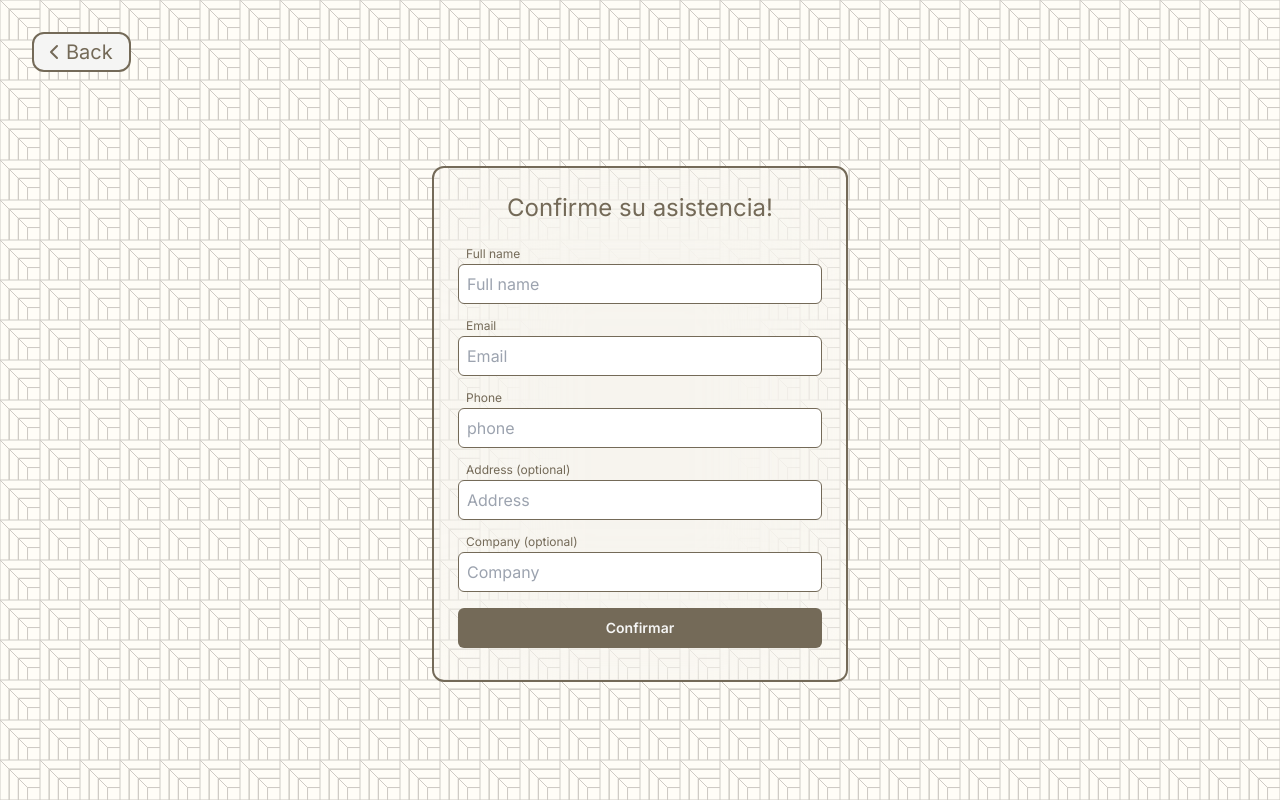
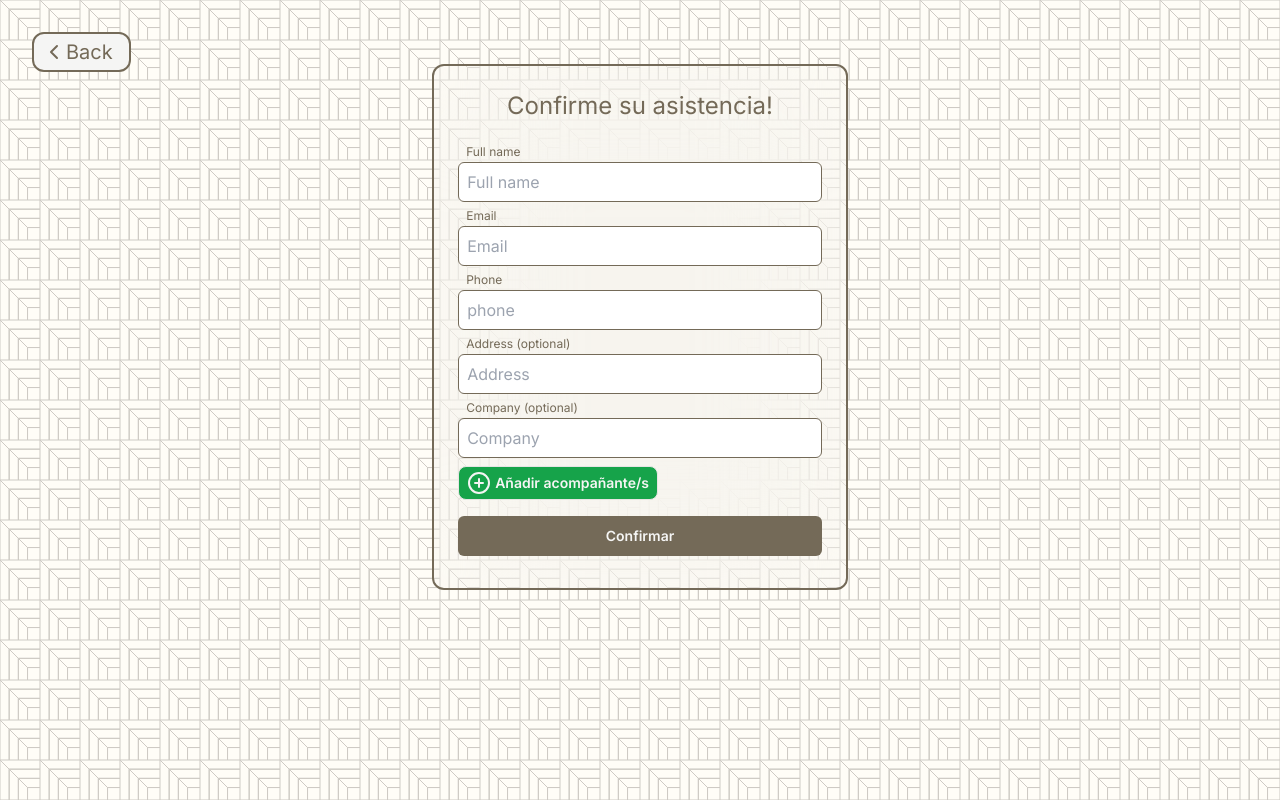
Before and after one commit to Risbel/ArtExperience, a Next.js app: page /confirm in a window 1280 px wide. Built offline with nearby package versions, Linux system fonts and the light colour scheme.

Commit message:
feat: Add `GuestsInput`

```diff
--- a/src/app/actions/confirmActions.tsx
+++ b/src/app/actions/confirmActions.tsx
@@ -2,14 +2,16 @@
 
 import { revalidateTag } from "next/cache";
 import { IConfirmations } from "./confirmTypes";
+import { Person } from "../confirm/components/GuestsInput";
 
-export const addConfirmations = async (e: FormData) => {
+export const addConfirmations = async (e: FormData, inputList: Person[]) => {
   try {
     const name = e.get("name")?.toString();
     const phone = e.get("phone")?.toString();
     const email = e.get("email")?.toString();
     const address = e.get("address")?.toString();
     const company = e.get("company")?.toString();
+    const guests: Person[] = inputList;
 
     if (!name || !phone || !email) {
       return;
@@ -21,6 +23,7 @@
       email,
       address,
       company,
+      guests,
     };
 
     await fetch("https://artworld-api.myaipeople.com/api/subscriptions/", {
--- a/src/app/confirm/components/FormConfirm.tsx
+++ b/src/app/confirm/components/FormConfirm.tsx
@@ -1,18 +1,16 @@
 "use client";
 
 import { addConfirmations } from "@/app/actions/confirmActions";
-import { useRef } from "react";
+import { useRef, useState } from "react";
 import ConfirmButton from "./ConfirmButton";
+import GuestsInput, { Person } from "./GuestsInput";
 
 const FormConfirm = () => {
+  const [inputList, setInputList] = useState<Person[]>([]);
   const ref = useRef<HTMLFormElement>(null);
 
   return (
-    <section
-      id="formConfirm"
-      className="flex justify-center items-center w-full h-full relative z-10 px-4 mb-8 md:mb-0 pt-12"
-    >
-      <div className="lg:w-1/3 flex flex-col items-center border-2 p-4 md:p-6 rounded-xl border-primary backdrop-blur-3xl">
+    <div className="flex flex-col border-2 p-4 md:p-6 rounded-xl border-primary backdrop-blur-3xl">
       <div className="flex flex-col w-full mb-4">
         <p className="text-md md:text-2xl text-center text-primary">Confirme su asistencia!</p>
       </div>
@@ -20,10 +18,10 @@
       <form
         ref={ref}
         action={async (formData) => {
-            await addConfirmations(formData);
+          await addConfirmations(formData, inputList);
           ref.current?.reset();
         }}
-          className="flex flex-col gap-2 w-full"
+        className="flex flex-col w-full"
       >
         <div>
           <label className="pl-2 text-xs text-primary" htmlFor="name">
@@ -100,11 +98,11 @@
             autoComplete="off"
           />
         </div>
+        <GuestsInput inputList={inputList} setInputList={setInputList} />
 
         <ConfirmButton />
       </form>
     </div>
-    </section>
   );
 };
 
--- /dev/null
+++ b/src/app/confirm/components/GuestsInput.tsx
@@ -0,0 +1,91 @@
+import { PlusCircle, Trash } from "lucide-react";
+
+export interface Person {
+  firstName: string;
+  lastName: string;
+}
+
+const GuestsInput = ({ inputList, setInputList }: { inputList: Person[]; setInputList: any }) => {
+  const handleinputchange = ({ e, index }: { e: any; index: any }) => {
+    const { name, value } = e.target;
+    const list: any = [...inputList];
+    list[index][name] = value;
+    setInputList(list);
+  };
+
+  const handleremove = (index: any) => {
+    const list = [...inputList];
+    list.splice(index, 1);
+    setInputList(list);
+  };
+
+  const handleaddclick = () => {
+    setInputList([...inputList, { firstName: "", lastName: "" }]);
+  };
+
+  return (
+    <div>
+      {inputList.length === 0 && (
+        <button
+          className="flex gap-1 items-center border rounded-lg px-2 py-1 my-2 pr-2 bg-green-600 hover:bg-green-500 transition-colors"
+          onClick={handleaddclick}
+        >
+          <PlusCircle className="stroke-secondary" />
+          <span className="text-sm text-secondary font-semibold">Añadir acompañante/s</span>
+        </button>
+      )}
+      {inputList.length !== 0 && <p className="text-primary pl-2 text-xs">Acompañante/s</p>}
+
+      {inputList.map((x, index) => {
+        return (
+          <div key={index} className="border border-primary rounded-xl p-2 mb-2 bg-white">
+            <div className="flex gap-2 items-center">
+              <div className="flex flex-col">
+                <label className="text-xs text-primary" htmlFor={`firstName${index}`}>
+                  First Name
+                </label>
+                <input
+                  required
+                  className="border pl-2 py-1 rounded-md w-full h-8 text-xs  text-[#383529] border-primary"
+                  type="text"
+                  name={`firstName${index}`}
+                  id={`firstName${index}`}
+                  placeholder="First Name"
+                  onChange={(e) => handleinputchange({ e, index })}
+                />
+              </div>
+              <div className="flex flex-col">
+                <label className="text-xs text-primary" htmlFor={`lastName${index}`}>
+                  Last Name
+                </label>
+                <input
+                  required
+                  className="border pl-2 py-1 rounded-md w-full h-8 text-xs  text-[#383529] border-primary"
+                  type="text"
+                  name={`lastName${index}`}
+                  id={`lastName${index}`}
+                  placeholder="Last Name"
+                  onChange={(e) => handleinputchange({ e, index })}
+                />
+              </div>
+              <button onClick={() => handleremove(index)}>
+                <Trash className="stroke-red-800 hover:stroke-red-600" />
+              </button>
+            </div>
+            {inputList.length - 1 === index && (
+              <button
+                className="flex gap-1 items-center border rounded-lg px-2 py-1 my-2 bg-green-600 hover:bg-green-500 transition-colors"
+                onClick={handleaddclick}
+              >
+                <PlusCircle className="stroke-secondary" />
+                <span className="text-sm text-secondary font-semibold">Añadir acompañante</span>
+              </button>
+            )}
+          </div>
+        );
+      })}
+    </div>
+  );
+};
+
+export default GuestsInput;
--- a/src/app/confirm/page.tsx
+++ b/src/app/confirm/page.tsx
@@ -5,7 +5,7 @@
 
 const Confirm = () => {
   return (
-    <div className="flex justify-center items-center h-screen">
+    <div className="flex h-screen overflow-hidden overflow-y-scroll">
       <svg
         className="opacity-35 absolute z-0 h-full"
         id="patternIdForm"
@@ -39,7 +39,10 @@
       >
         <ChevronLeft className="group-hover:-translate-x-2 transition-transform duration-500" /> Back
       </Link>
-      <FormConfirm />
+
+      <div className="flex w-full justify-center items-start pt-16">
+        <FormConfirm />
+      </div>
     </div>
   );
 };
```
Lines whose indentation alone changed are shown as unchanged.
